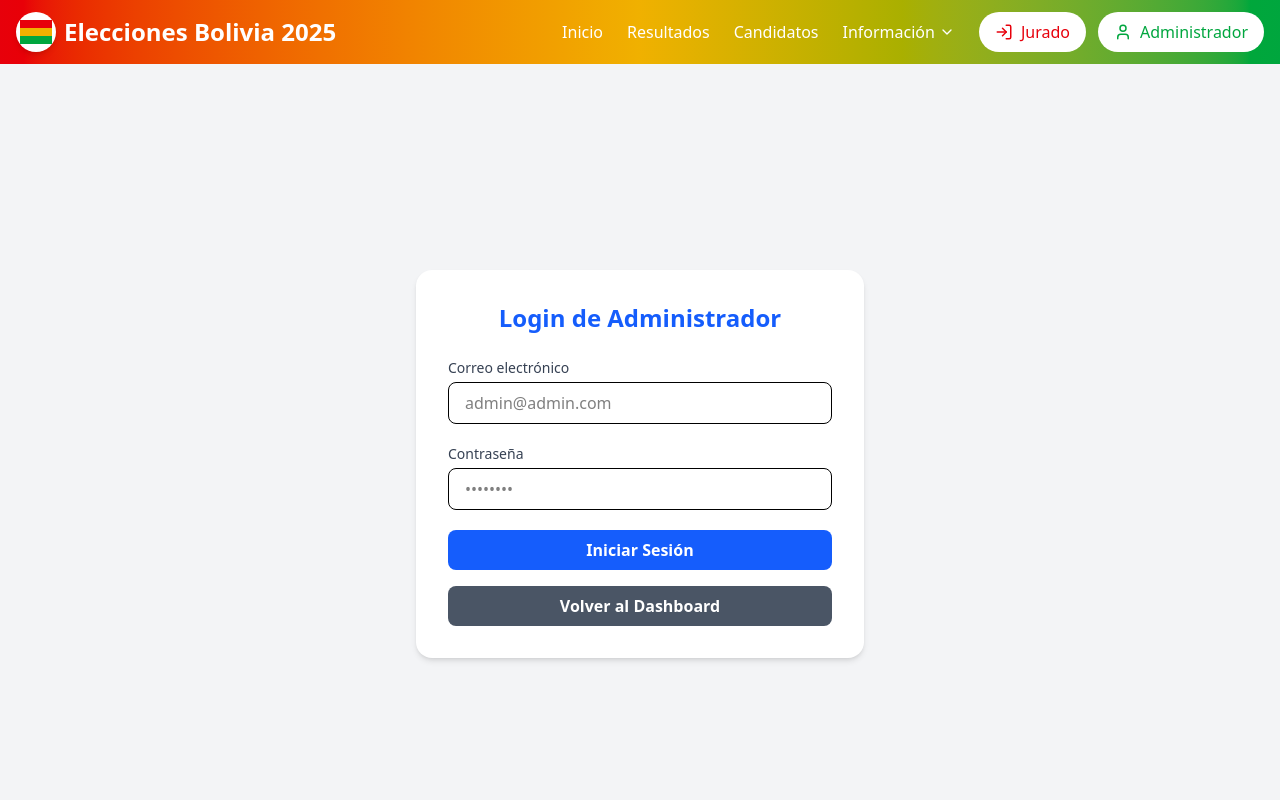
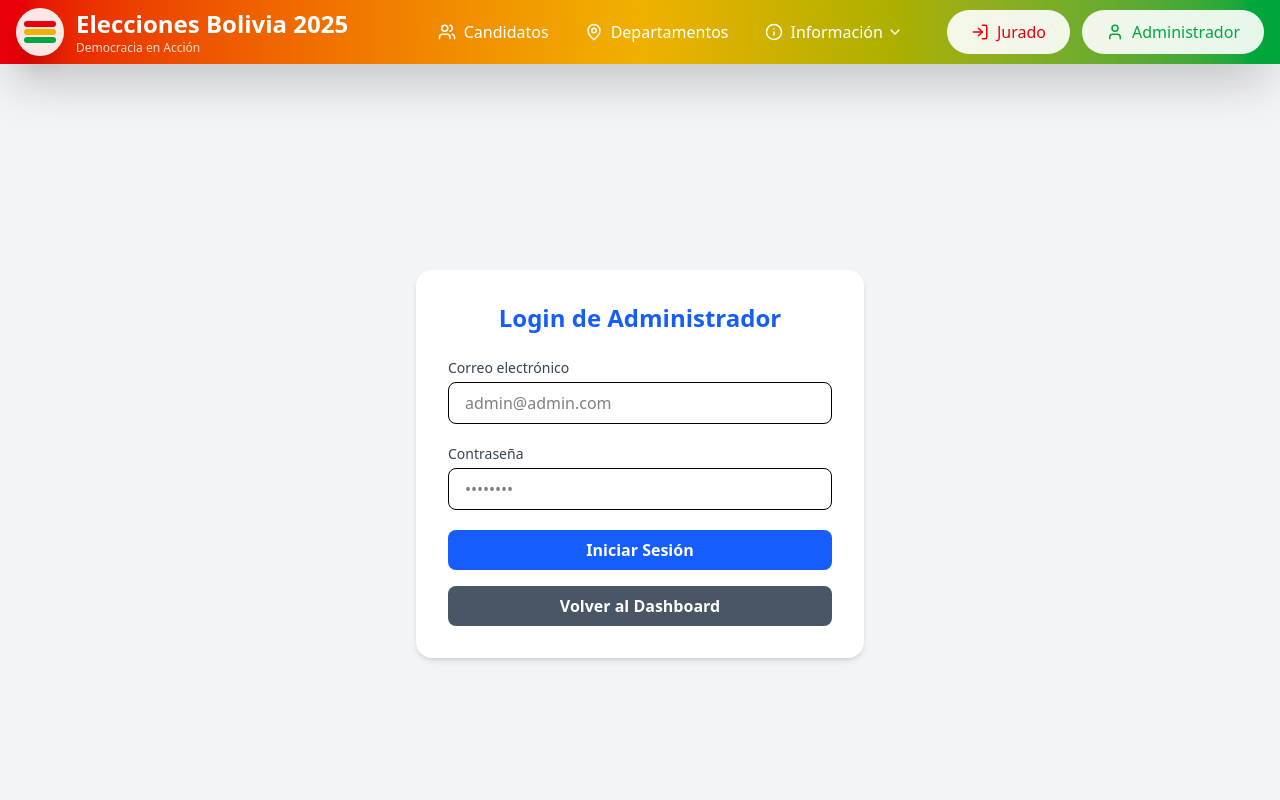
Before and after one commit to Francovg18/BD3, a React (Vite) app in the folder frontend/: page /admin-login in a window 1280 px wide. Shown: the top 800 px of the page. Built offline with nearby package versions, Linux system fonts and the light colour scheme; what chartjs-plugin-datalabels would draw is missing.

Commit message:
usa nuevo navBar, con Link

```diff
--- a/frontend/src/components/NavBar.jsx
+++ b/frontend/src/components/NavBar.jsx
@@ -1,16 +1,21 @@
 import React, { useState, useEffect } from 'react';
-import { Menu, X, ChevronDown, User, LogIn } from 'lucide-react';
-import { useNavigate } from 'react-router-dom';
+import { Menu, X, ChevronDown, User, LogIn, Home, Users, MapPin, Info } from 'lucide-react';
+import { Link } from 'react-router-dom';
 
 export default function Navbar() {
   const [menuAbierto, setMenuAbierto] = useState(false);
   const [scrolled, setScrolled] = useState(false);
-  const navigate = useNavigate();
+  const [activeSection, setActiveSection] = useState('inicio');
+  const [dropdownOpen, setDropdownOpen] = useState(false);
+  const [timeoutId, setTimeoutId] = useState(null); // Estado para almacenar el ID del temporizador
 
-  // Efecto para detectar scroll y cambiar estilo del navbar
   useEffect(() => {
     const handleScroll = () => {
-      setScrolled(window.scrollY > 20);
+      if (window.scrollY > 20) {
+        setScrolled(true);
+      } else {
+        setScrolled(false);
+      }
     };
 
     window.addEventListener('scroll', handleScroll);
@@ -19,118 +24,180 @@ export default function Navbar() {
 
   const toggleMenu = () => setMenuAbierto(!menuAbierto);
 
-  // Función para manejar la navegación y cerrar el menú móvil
-  const handleNavigation = (path) => {
-    navigate(path);
-    setMenuAbierto(false);
+  const navItems = [
+    { id: 'candidatos', label: 'Candidatos', href: '/candidatos', icon: Users },
+    { id: 'departamentos', label: 'Departamentos', href: '/departament', icon: MapPin },
+  ];
+
+  const infoItems = [
+    { label: 'Proceso Electoral', href: '/proceso' },
+    { label: 'Recintos de Votación', href: '/recintos' },
+    { label: 'Preguntas Frecuentes', href: '/preguntas' },
+  ];
+
+  // Función para abrir el menú desplegable
+  const handleMouseEnter = () => {
+    if (timeoutId) {
+      clearTimeout(timeoutId); // Cancela cualquier temporizador de cierre pendiente
+    }
+    setDropdownOpen(true);
+  };
+
+  // Función para cerrar el menú con retraso
+  const handleMouseLeave = () => {
+    const id = setTimeout(() => {
+      setDropdownOpen(false);
+    }, 200); // Retraso de 200ms para permitir mover el cursor al menú
+    setTimeoutId(id);
   };
 
   return (
     <header
-      className={`sticky top-0 z-50 transition-all duration-300 ${
+      className={`sticky top-0 z-50 transition-all duration-500 ${
         scrolled
-          ? 'bg-white shadow-md py-2'
-          : 'bg-gradient-to-r from-red-600 via-yellow-500 to-green-600 py-3'
+          ? 'bg-white/95 backdrop-blur-lg shadow-xl border-b border-gray-200/50'
+          : 'bg-gradient-to-r from-red-600 via-yellow-500 to-green-600 shadow-2xl'
       }`}
     >
-      <div className="max-w-7xl mx-auto px-4 flex items-center justify-between">
-        {/* Logo */}
-        <div className="flex items-center space-x-2">
-          <div className="flex flex-col items-center justify-center w-10 h-10 rounded-full bg-white shadow-md">
-            <div className="w-8 h-2 bg-red-600"></div>
-            <div className="w-8 h-2 bg-yellow-500"></div>
-            <div className="w-8 h-2 bg-green-600"></div>
+      <div className="max-w-7xl mx-auto px-4 flex items-center justify-between h-16">
+        {/* Logo Mejorado */}
+        <Link to="/">
+          <div className="flex items-center space-x-3 group cursor-pointer">
+            <div
+              className={`relative flex flex-col items-center justify-center w-12 h-12 rounded-full transition-all duration-300 group-hover:scale-110 ${
+                scrolled ? 'bg-white shadow-lg' : 'bg-white/90 shadow-xl'
+              }`}
+            >
+              <div className="w-8 h-1.5 bg-red-600 rounded-full transform transition-all duration-300 group-hover:scale-110"></div>
+              <div className="w-8 h-1.5 bg-yellow-500 rounded-full my-0.5 transform transition-all duration-300 group-hover:scale-110"></div>
+              <div className="w-8 h-1.5 bg-green-600 rounded-full transform transition-all duration-300 group-hover:scale-110"></div>
+              <div className="absolute inset-0 rounded-full bg-gradient-to-r from-red-600/20 via-yellow-500/20 to-green-600/20 opacity-0 group-hover:opacity-100 transition-opacity duration-300"></div>
             </div>
+            <div>
               <h1
-            className={`text-xl sm:text-2xl font-bold ${
+                className={`text-xl sm:text-2xl font-bold transition-all duration-300 ${
                   scrolled ? 'text-gray-800' : 'text-white'
-            }`}
+                } group-hover:scale-105`}
               >
                 Elecciones Bolivia 2025
               </h1>
-        </div>
-
-        {/* Enlaces principales (escritorio) */}
-        <nav className="hidden md:flex items-center">
-          <div className="flex space-x-6 mr-6">
-            <button
-              onClick={() => handleNavigation('/')}
-              className={`font-medium hover:text-red-800 transition cursor-pointer ${
-                scrolled ? 'text-gray-700' : 'text-white'
+              <div
+                className={`text-xs font-medium transition-all duration-300 ${
+                  scrolled ? 'text-gray-500' : 'text-white/80'
                 }`}
               >
-              Inicio
-            </button>
-            <button
-              onClick={() => handleNavigation('/resultados')}
-              className={`font-medium hover:text-red-800 transition cursor-pointer ${
-                scrolled ? 'text-gray-700' : 'text-white'
-              }`}
-            >
-              Resultados
-            </button>
-            <button
-              onClick={() => handleNavigation('/candidatos')}
-              className={`font-medium hover:text-red-800 transition cursor-pointer ${
-                scrolled ? 'text-gray-700' : 'text-white'
-              }`}
-            >
-              Candidatos
-            </button>
-            <div className="relative group">
-              <button
-                className={`flex items-center font-medium group-hover:text-red-800 transition cursor-pointer ${
-                  scrolled ? 'text-gray-700' : 'text-white'
-                }`}
-              >
-                Información <ChevronDown size={16} className="ml-1" />
-              </button>
-              <div
-                className="absolute hidden group-hover:block bg-white shadow-lg rounded-md mt-1 py-2 w-48 -translate-y-1"
-                style={{ paddingTop: '0.5rem' }} // Adds padding to close the gap
-              >
-                <button
-                  onClick={() => handleNavigation('/proceso')}
-                  className="block px-4 py-2 text-gray-700 hover:bg-gray-100 w-full text-left cursor-pointer"
-                >
-                  Proceso Electoral
-                </button>
-                <button
-                  onClick={() => handleNavigation('/recintos')}
-                  className="block px-4 py-2 text-gray-700 hover:bg-gray-100 w-full text-left cursor-pointer"
-                >
-                  Recintos de Votación
-                </button>
-                <button
-                  onClick={() => handleNavigation('/preguntas')}
-                  className="block px-4 py-2 text-gray-700 hover:bg-gray-100 w-full text-left cursor-pointer"
-                >
-                  Preguntas Frecuentes
-                </button>
+                Democracia en Acción
               </div>
             </div>
           </div>
-          <div className="flex items-center space-x-3">
-            <button
-              onClick={() => handleNavigation('/juror-login')}
-              className={`flex items-center px-4 py-2 rounded-full transition-all cursor-pointer ${
-                scrolled
-                  ? 'border border-red-600 text-red-600 hover:bg-red-50'
-                  : 'bg-white text-red-600 hover:bg-gray-100'
+        </Link>
+
+        {/* Enlaces principales (escritorio) */}
+        <nav className="hidden md:flex items-center space-x-1">
+          {navItems.map((item) => {
+            const Icon = item.icon;
+            const isActive = activeSection === item.id;
+            return (
+              <a
+                key={item.id}
+                href={item.href}
+                onClick={() => setActiveSection(item.id)}
+                className={`relative flex items-center px-4 py-2 rounded-xl font-medium transition-all duration-300 group ${
+                  isActive
+                    ? scrolled
+                      ? 'bg-gradient-to-r from-red-600 to-green-600 text-white shadow-lg'
+                      : 'bg-white/20 text-white backdrop-blur-sm'
+                    : scrolled
+                      ? 'text-gray-700 hover:bg-gradient-to-r hover:from-red-50 hover:to-green-50 hover:text-red-700'
+                      : 'text-white hover:bg-white/10 backdrop-blur-sm'
                 }`}
               >
-              <LogIn size={18} className="mr-2" /> Jurado
-            </button>
+                <Icon
+                  size={18}
+                  className={`mr-2 transition-transform duration-300 ${isActive ? 'scale-110' : 'group-hover:scale-110'}`}
+                />
+                {item.label}
+                {isActive && (
+                  <div
+                    className={`absolute -bottom-1 left-1/2 transform -translate-x-1/2 w-2 h-2 rounded-full ${
+                      scrolled ? 'bg-white' : 'bg-yellow-300'
+                    } animate-pulse`}
+                  ></div>
+                )}
+                <div className="absolute inset-0 rounded-xl bg-gradient-to-r from-red-600/10 via-yellow-500/10 to-green-600/10 opacity-0 group-hover:opacity-100 transition-opacity duration-300"></div>
+              </a>
+            );
+          })}
+
+          {/* Dropdown Información */}
+          <div
+            className="relative"
+            onMouseEnter={handleMouseEnter}
+            onMouseLeave={handleMouseLeave}
+          >
             <button
-              onClick={() => handleNavigation('/admin-login')}
-              className={`flex items-center px-4 py-2 rounded-full transition-all cursor-pointer ${
+              className={`flex items-center px-4 py-2 rounded-xl font-medium transition-all duration-300 group ${
                 scrolled
-                  ? 'bg-green-600 text-white hover:bg-green-700'
-                  : 'bg-white text-green-600 hover:bg-gray-100'
+                  ? 'text-gray-700 hover:bg-gradient-to-r hover:from-blue-50 hover:to-purple-50 hover:text-blue-700'
+                  : 'text-white hover:bg-white/10 backdrop-blur-sm'
               }`}
             >
-              <User size={18} className="mr-2" /> Administrador
+              <Info size={18} className="mr-2 transition-transform duration-300 group-hover:scale-110 group-hover:rotate-12" />
+              Información
+              <ChevronDown
+                size={16}
+                className={`ml-1 transition-transform duration-300 ${dropdownOpen ? 'rotate-180' : ''}`}
+              />
+              <div className="absolute inset-0 rounded-xl bg-gradient-to-r from-blue-600/10 via-purple-500/10 to-indigo-600/10 opacity-0 group-hover:opacity-100 transition-opacity duration-300"></div>
             </button>
+
+            <div
+              className={`absolute top-full left-0 mt-2 w-64 bg-white/95 backdrop-blur-lg shadow-2xl rounded-2xl border border-gray-200/50 transform transition-all duration-300 ${
+                dropdownOpen ? 'opacity-100 translate-y-0 scale-100' : 'opacity-0 -translate-y-2 scale-95 pointer-events-none'
+              }`}
+              onMouseEnter={handleMouseEnter} // Mantener el menú abierto al entrar en él
+              onMouseLeave={handleMouseLeave} // Cerrar el menú con retraso al salir
+            >
+              <div className="p-2">
+                {infoItems.map((item, index) => (
+                  <a
+                    key={index}
+                    href={item.href}
+                    className="flex items-center px-4 py-3 text-gray-700 hover:bg-gradient-to-r hover:from-red-50 hover:to-green-50 hover:text-red-700 rounded-xl transition-all duration-300 group"
+                    onClick={() => setDropdownOpen(false)} // Cierra el menú al hacer clic
+                  >
+                    <div className="w-2 h-2 bg-gradient-to-r from-red-600 to-green-600 rounded-full mr-3 opacity-0 group-hover:opacity-100 transition-opacity duration-300"></div>
+                    {item.label}
+                  </a>
+                ))}
+              </div>
+            </div>
+          </div>
+
+          {/* Botones de acción */}
+          <div className="flex items-center space-x-3 ml-6">
+            <a
+              href="./juror-login"
+              className={`flex items-center px-6 py-2.5 rounded-full font-medium transition-all duration-300 group ${
+                scrolled
+                  ? 'border-2 border-red-600 text-red-600 hover:bg-red-600 hover:text-white hover:scale-105 hover:shadow-lg'
+                  : 'bg-white/90 text-red-600 hover:bg-white hover:scale-105 hover:shadow-xl backdrop-blur-sm'
+              }`}
+            >
+              <LogIn size={18} className="mr-2 transition-transform duration-300 group-hover:scale-110" />
+              Jurado
+            </a>
+            <a
+              href="/admin-login"
+              className={`flex items-center px-6 py-2.5 rounded-full font-medium transition-all duration-300 group ${
+                scrolled
+                  ? 'bg-gradient-to-r from-green-600 to-green-700 text-white hover:from-green-700 hover:to-green-800 hover:scale-105 hover:shadow-lg'
+                  : 'bg-white/90 text-green-600 hover:bg-white hover:scale-105 hover:shadow-xl backdrop-blur-sm'
+              }`}
+            >
+              <User size={18} className="mr-2 transition-transform duration-300 group-hover:scale-110" />
+              Administrador
+            </a>
           </div>
         </nav>
 
@@ -138,77 +205,76 @@ export default function Navbar() {
         <div className="md:hidden">
           <button
             onClick={toggleMenu}
-            className={`cursor-pointer ${scrolled ? 'text-gray-800' : 'text-white'}`}
+            className={`p-2 rounded-xl transition-all duration-300 ${
+              scrolled ? 'text-gray-800 hover:bg-gray-100' : 'text-white hover:bg-white/10'
+            }`}
           >
             {menuAbierto ? <X size={28} /> : <Menu size={28} />}
           </button>
         </div>
       </div>
 
-      {/* Menú desplegable en móviles */}
-      {menuAbierto && (
-        <div className="md:hidden bg-white px-6 py-4 shadow-lg border-t-2 border-yellow-500">
-          <div className="space-y-3">
-            <button
-              onClick={() => handleNavigation('/')}
-              className="block text-gray-700 font-medium hover:text-red-600 w-full text-left cursor-pointer"
+      {/* Menú desplegable en móviles mejorado */}
+      <div
+        className={`md:hidden overflow-hidden transition-all duration-500 ${
+          menuAbierto ? 'max-h-screen opacity-100' : 'max-h-0 opacity-0'
+        }`}
       >
-              Inicio
-            </button>
-            <button
-              onClick={() => handleNavigation('/resultados')}
-              className="block text-gray-700 font-medium hover:text-yellow-500 w-full text-left cursor-pointer"
+        <div className="bg-white/95 backdrop-blur-lg px-6 py-6 shadow-2xl border-t-4 border-gradient-to-r from-red-600 via-yellow-500 to-green-600">
+          <div className="space-y-4">
+            {navItems.map((item) => {
+              const Icon = item.icon;
+              const isActive = activeSection === item.id;
+              return (
+                <a
+                  key={item.id}
+                  href={item.href}
+                  onClick={() => {
+                    setActiveSection(item.id);
+                    setMenuAbierto(false);
+                  }}
+                  className={`flex items-center px-4 py-3 rounded-xl font-medium transition-all duration-300 ${
+                    isActive
+                      ? 'bg-gradient-to-r from-red-600 to-green-600 text-white shadow-lg'
+                      : 'text-gray-700 hover:bg-gradient-to-r hover:from-red-50 hover:to-green-50 hover:text-red-700'
+                  }`}
                 >
-              Resultados
-            </button>
-            <button
-              onClick={() => handleNavigation('/candidatos')}
-              className="block text-gray-700 font-medium hover:text-green-600 w-full text-left cursor-pointer"
-            >
-              Candidatos
-            </button>
+                  <Icon size={20} className="mr-3" />
+                  {item.label}
+                </a>
+              );
+            })}
 
-            <div className="py-2">
-              <div className="text-gray-500 uppercase text-xs font-semibold tracking-wider mb-2">
+            <div className="py-3">
+              <div className="text-gray-500 uppercase text-xs font-bold tracking-wider mb-3 flex items-center">
+                <Info size={14} className="mr-2" />
                 Información
               </div>
-              <button
-                onClick={() => handleNavigation('/proceso')}
-                className="block text-gray-700 pl-2 py-1 hover:text-yellow-500 w-full text-left cursor-pointer"
+              <div className="space-y-2 pl-4">
+                {infoItems.map((item, index) => (
+                  <a
+                    key={index}
+                    href={item.href}
+                    className="flex items-center text-gray-700 py-2 hover:text-red-600 transition-colors duration-300"
                   >
-                Proceso Electoral
-              </button>
-              <button
-                onClick={() => handleNavigation('/recintos')}
-                className="block text-gray-700 pl-2 py-1 hover:text-yellow-500 w-full text-left cursor-pointer"
-              >
-                Recintos de Votación
-              </button>
-              <button
-                onClick={() => handleNavigation('/preguntas')}
-                className="block text-gray-700 pl-2 py-1 hover:text-yellow-500 w-full text-left cursor-pointer"
-              >
-                Preguntas Frecuentes
-              </button>
+                    <div className="w-2 h-2 bg-gradient-to-r from-red-600 to-green-600 rounded-full mr-3"></div>
+                    {item.label}
+                  </a>
+                ))}
+              </div>
             </div>
 
-            <div className="border-t border-gray-200 pt-3 space-y-3 mt-2">
-              <button
-                onClick={() => handleNavigation('/juror-login')}
-                className="w-full flex items-center justify-center px-4 py-2 border border-red-600 text-red-600 rounded-full hover:bg-red-50 transition cursor-pointer"
-              >
+            <div className="border-t border-gray-200 pt-4 space-y-3">
+              <button className="w-full flex items-center justify-center px-6 py-3 border-2 border-red-600 text-red-600 rounded-xl hover:bg-red-600 hover:text-white transition-all duration-300">
                 <LogIn size={18} className="mr-2" /> Jurado
               </button>
-              <button
-                onClick={() => handleNavigation('/admin-login')}
-                className="w-full flex items-center justify-center px-4 py-2 bg-green-600 text-white rounded-full hover:bg-green-700 transition cursor-pointer"
-              >
+              <button className="w-full flex items-center justify-center px-6 py-3 bg-gradient-to-r from-green-600 to-green-700 text-white rounded-xl hover:from-green-700 hover:to-green-800 transition-all duration-300">
                 <User size={18} className="mr-2" /> Administrador
               </button>
             </div>
           </div>
         </div>
-      )}
+      </div>
     </header>
   );
 }
```
Lines whose indentation alone changed are shown as unchanged.
